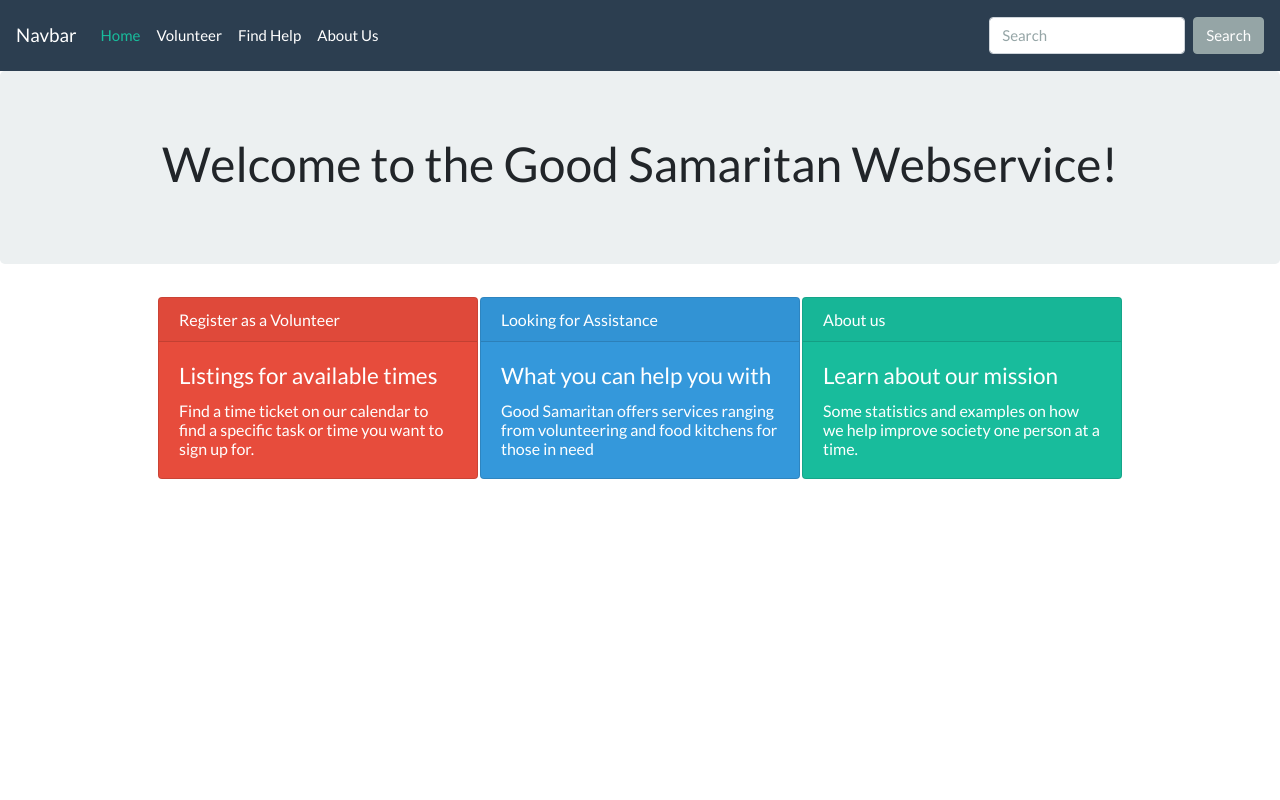
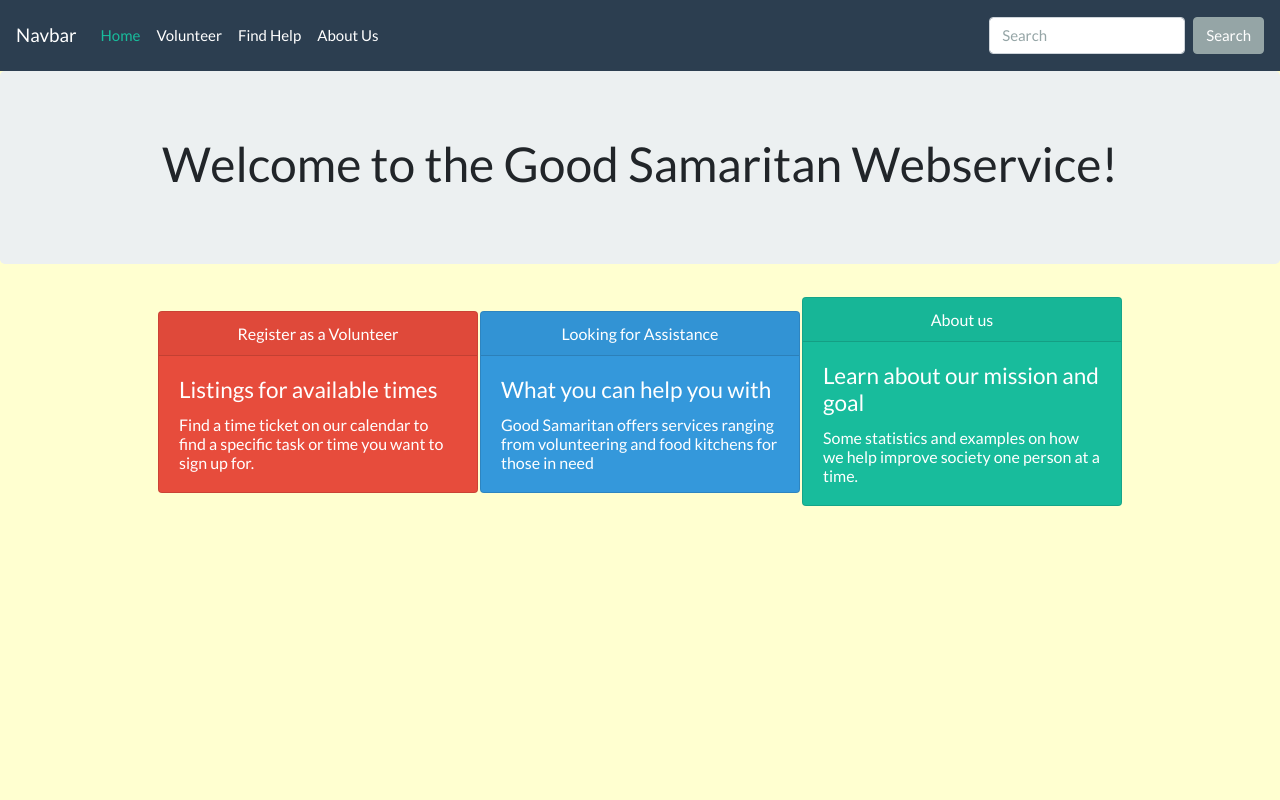
Before and after one commit to gurleen/philly-codefest-19d, a Flask app: template templates/index.html in a window 1280 px wide. Run offline with Flask 2, Linux system fonts and the light colour scheme; the template is opened without the code that fills it, so the values that code supplies are empty.

Commit message:
Update index.html

```diff
--- a/templates/index.html
+++ b/templates/index.html
@@ -36,7 +36,7 @@
 		<tr>
 			<td>
 				<div class="card text-white bg-danger mb-3" style="max-width: 20rem;">
-					<div class="card-header">Register as a Volunteer</div>
+					<div class="card-header"><center>Register as a Volunteer</center></div>
 					<div class="card-body">
 					<h4 class="card-title">Listings for available times</h4>
 					<p class="card-text">Find a time ticket on our calendar to find a specific task or time you want to sign up for.</p>
@@ -45,7 +45,7 @@
 			</td>
 			<td>
 				<div class="card text-white bg-info mb-3" style="max-width: 20rem;">
-					<div class="card-header">Looking for Assistance</div>
+					<div class="card-header"><center>Looking for Assistance</center></div>
 					<div class="card-body">
 					<h4 class="card-title">What you can help you with</h4>
 					<p class="card-text">Good Samaritan offers services ranging from volunteering and food kitchens for those in need</p>
@@ -54,9 +54,9 @@
 			</td>
 			<td>
 				<div class="card text-white bg-success mb-3" style="max-width: 20rem;">
-					<div class="card-header">About us</div>
+					<div class="card-header"><center>About us</center></div>
 					<div class="card-body">
-					<h4 class="card-title">Learn about our mission</h4>
+					<h4 class="card-title">Learn about our mission and goal</h4>
 					<p class="card-text">Some statistics and examples on how we help improve society one person at a time.</p>
 					</div>
 				</div>
@@ -64,3 +64,9 @@
 		</tr>
 	</table>
 </center>
+<style>
+	body
+		{
+			background-color: rgba(255, 255, 204, 0.918);
+		}
+</style>
```
